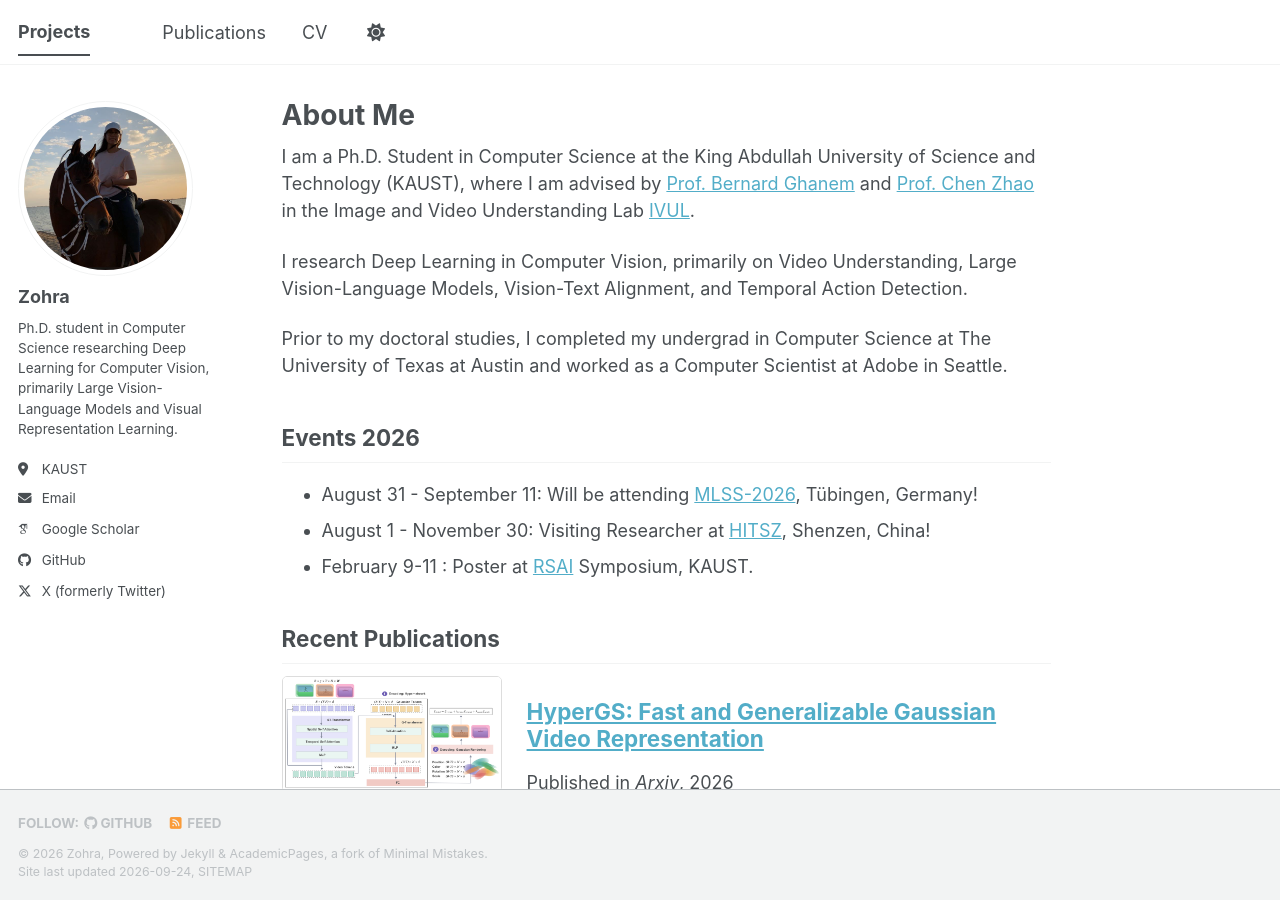
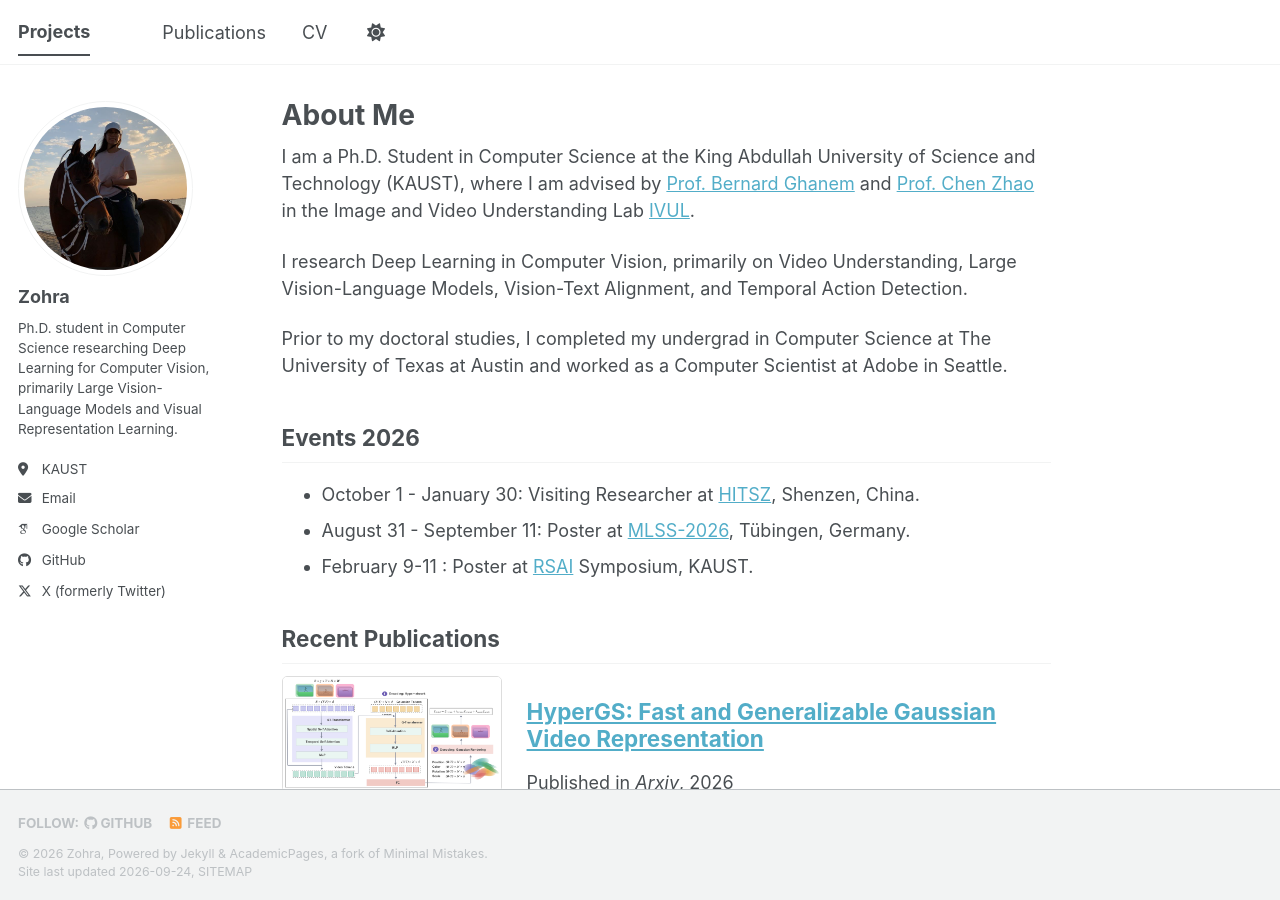
Before and after one commit to fzohra/fzohra.github.io, a Jekyll site: the page built from _pages/about.md, in a window 1280 px wide and 900 px high. Built offline with Jekyll 4.4.1, drawn with Linux system fonts in a browser that asks for light colours; some web fonts are replaced; a script that is not in the unit is left out.

Commit message:
Update about.md

```diff
--- a/_pages/about.md
+++ b/_pages/about.md
@@ -14,8 +14,8 @@ I research Deep Learning in Computer Vision, primarily on Video Understanding, L
 Prior to my doctoral studies, I completed my undergrad in Computer Science at The University of Texas at Austin and worked as a Computer Scientist at Adobe in Seattle.
 
 ## Events 2026
-* August 31 - September 11: Will be attending [MLSS-2026](https://mlss2026.is.tuebingen.mpg.de/), Tübingen, Germany!
-* August 1 - November 30: Visiting Researcher at [HITSZ](http://global.hitsz.edu.cn/index_en.htm), Shenzen, China!
+* October 1 - January 30: Visiting Researcher at [HITSZ](http://global.hitsz.edu.cn/index_en.htm), Shenzen, China.
+* August 31 - September 11: Poster at [MLSS-2026](https://mlss2026.is.tuebingen.mpg.de/), Tübingen, Germany.
 * February 9-11 : Poster at [RSAI](https://www.kaust.edu.sa/events/rsais26/) Symposium, KAUST.
 
 ## Recent Publications
```
